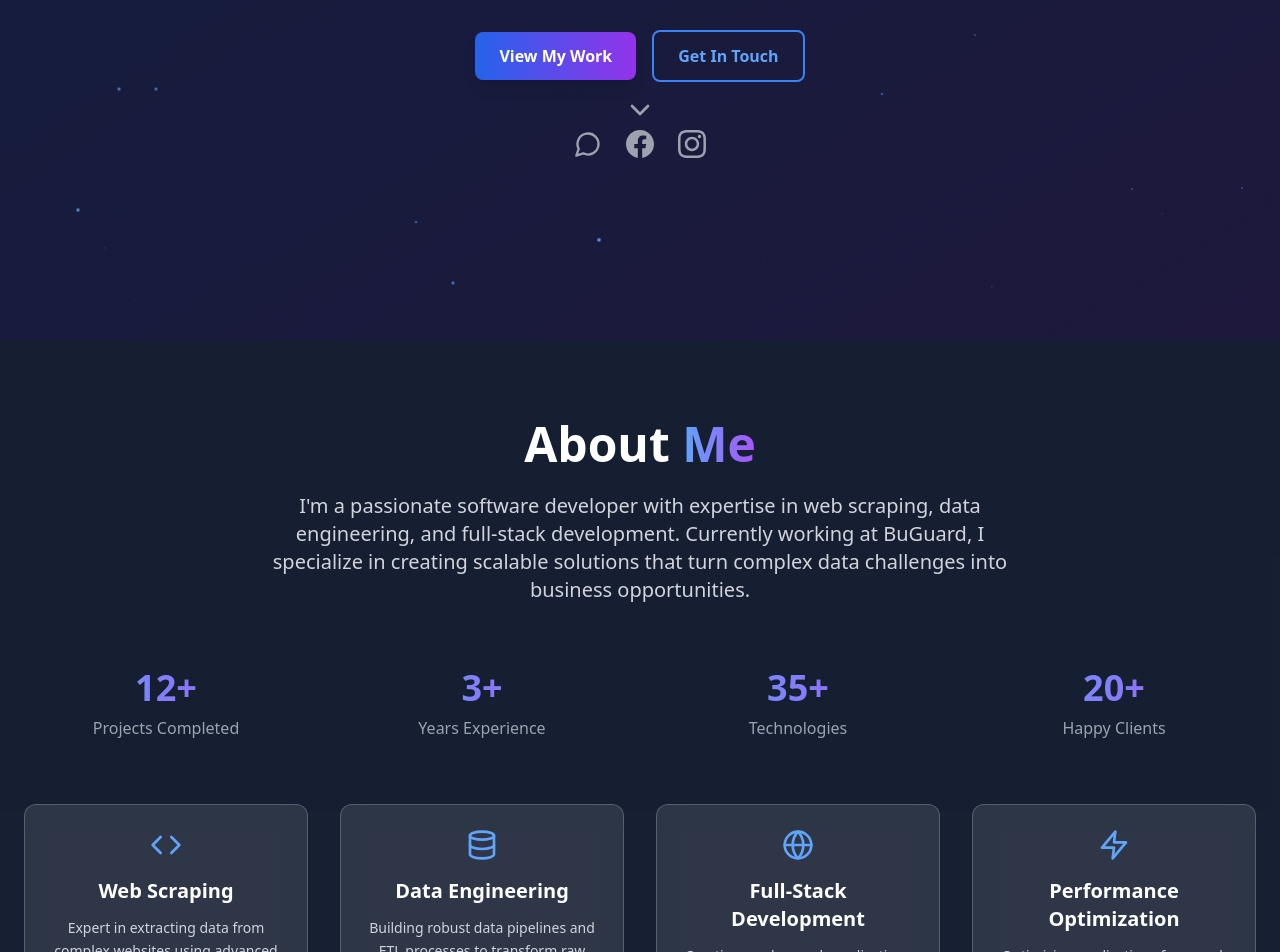
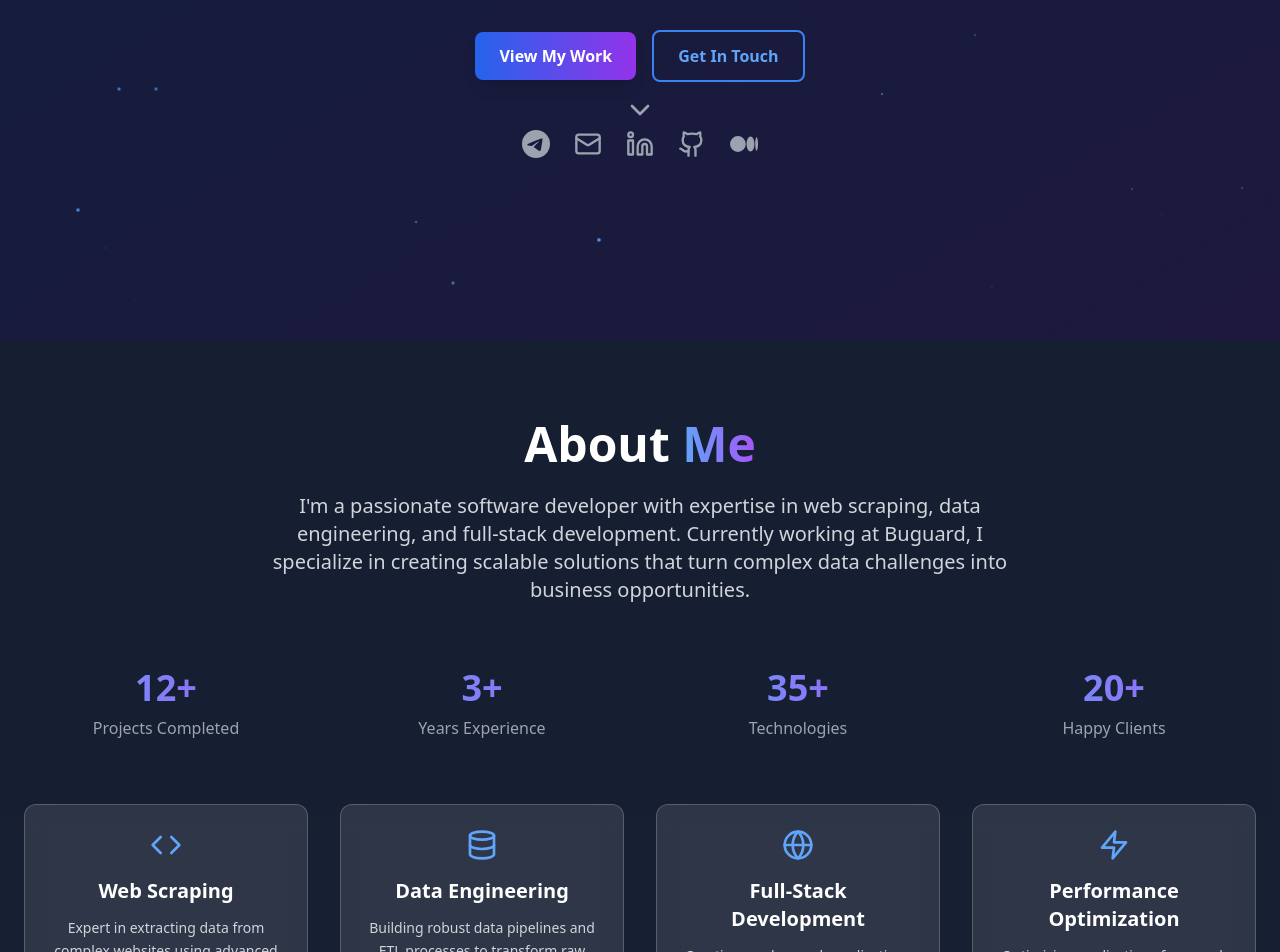
Before and after one commit to MrStarkEG/Portfolio, a Next.js app in the folder frontend/: page / in a window 1280 px wide. Shown: the part 460-1412 px from the top of the page. Built offline with nearby package versions, Linux system fonts and the light colour scheme.

Commit message:
feat: Updated with more social media info

```diff
--- a/frontend/src/components/About.tsx
+++ b/frontend/src/components/About.tsx
@@ -34,7 +34,7 @@ export default function About() {
     {
       icon: <Globe className="w-8 h-8" />,
       title: 'Full-Stack Development',
-      description: 'Creating modern web applications with React, Next.js, FastAPI, and other cutting-edge technologies.'
+      description: 'Creating modern web applications with Next.js, FastAPI, and other cutting-edge technologies.'
     },
     {
       icon: <Zap className="w-8 h-8" />,
@@ -58,7 +58,7 @@ export default function About() {
           </h2>
           <p className="text-xl text-gray-300 max-w-3xl mx-auto">
             I'm a passionate software developer with expertise in web scraping, data engineering,
-            and full-stack development. Currently working at BuGuard, I specialize in creating
+            and full-stack development. Currently working at Buguard, I specialize in creating
             scalable solutions that turn complex data challenges into business opportunities.
           </p>
         </motion.div>
--- a/frontend/src/components/Contact.tsx
+++ b/frontend/src/components/Contact.tsx
@@ -39,30 +39,20 @@ export default function Contact() {
 
   const contactInfo = [
     {
-      icon: <MessageCircle className="w-6 h-6" />,
+      icon: (
+        <svg className="w-6 h-6" fill="currentColor" viewBox="0 0 24 24">
+          <path d="M11.944 0A12 12 0 0 0 0 12a12 12 0 0 0 12 12 12 12 0 0 0 12-12A12 12 0 0 0 12 0a12 12 0 0 0-.056 0zm4.962 7.224c.1-.002.321.023.465.14a.506.506 0 0 1 .171.325c.016.093.036.306.02.472-.18 1.898-.962 6.502-1.36 8.627-.168.9-.499 1.201-.82 1.23-.696.065-1.225-.46-1.9-.902-1.056-.693-1.653-1.124-2.678-1.8-1.185-.78-.417-1.21.258-1.91.177-.184 3.247-2.977 3.307-3.23.007-.032.014-.15-.056-.212s-.174-.041-.249-.024c-.106.024-1.793 1.14-5.061 3.345-.48.33-.913.49-1.302.48-.428-.008-1.252-.241-1.865-.44-.752-.245-1.349-.374-1.297-.789.027-.216.325-.437.893-.663 3.498-1.524 5.83-2.529 6.998-3.014 3.332-1.386 4.025-1.627 4.476-1.635z"/>
+        </svg>
+      ),
       label: 'Telegram',
       value: '@MrStarkEG',
       link: 'https://t.me/MrStarkEG'
     },
     {
-      icon: (
-        <svg className="w-6 h-6" fill="currentColor" viewBox="0 0 24 24">
-          <path d="M24 12.073c0-6.627-5.373-12-12-12s-12 5.373-12 12c0 5.99 4.388 10.954 10.125 11.854v-8.385H7.078v-3.47h3.047V9.43c0-3.007 1.792-4.669 4.533-4.669 1.312 0 2.686.235 2.686.235v2.953H15.83c-1.491 0-1.956.925-1.956 1.874v2.25h3.328l-.532 3.47h-2.796v8.385C19.612 23.027 24 18.062 24 12.073z"/>
-        </svg>
-      ),
-      label: 'Facebook',
-      value: 'MrStarkEG',
-      link: 'https://facebook.com/MrStarkEG'
-    },
-    {
-      icon: (
-        <svg className="w-6 h-6" fill="currentColor" viewBox="0 0 24 24">
-          <path d="M12 2.163c3.204 0 3.584.012 4.85.07 3.252.148 4.771 1.691 4.919 4.919.058 1.265.069 1.645.069 4.849 0 3.205-.012 3.584-.069 4.849-.149 3.225-1.664 4.771-4.919 4.919-1.266.058-1.644.07-4.85.07-3.204 0-3.584-.012-4.849-.07-3.26-.149-4.771-1.699-4.919-4.92-.058-1.265-.07-1.644-.07-4.849 0-3.204.013-3.583.07-4.849.149-3.227 1.664-4.771 4.919-4.919 1.266-.057 1.645-.069 4.849-.069zm0-2.163c-3.259 0-3.667.014-4.947.072-4.358.2-6.78 2.618-6.98 6.98-.059 1.281-.073 1.689-.073 4.948 0 3.259.014 3.668.072 4.948.2 4.358 2.618 6.78 6.98 6.98 1.281.058 1.689.072 4.948.072 3.259 0 3.668-.014 4.948-.072 4.354-.2 6.782-2.618 6.979-6.98.059-1.28.073-1.689.073-4.948 0-3.259-.014-3.667-.072-4.947-.196-4.354-2.617-6.78-6.979-6.98-1.281-.059-1.69-.073-4.949-.073zm0 5.838c-3.403 0-6.162 2.759-6.162 6.162s2.759 6.163 6.162 6.163 6.162-2.759 6.162-6.163c0-3.403-2.759-6.162-6.162-6.162zm0 10.162c-2.209 0-4-1.79-4-4 0-2.209 1.791-4 4-4s4 1.791 4 4c0 2.21-1.791 4-4 4zm6.406-11.845c-.796 0-1.441.645-1.441 1.44s.645 1.44 1.441 1.44c.795 0 1.439-.645 1.439-1.44s-.644-1.44-1.439-1.44z"/>
-        </svg>
-      ),
-      label: 'Instagram',
-      value: '@mrstarkeg',
-      link: 'https://instagram.com/mrstarkeg'
+      icon: <Mail className="w-6 h-6" />,
+      label: 'Email',
+      value: 'ahmedelshahat70000@gmail.com',
+      link: 'mailto:ahmedelshahat70000@gmail.com'
     }
   ]
 
--- a/frontend/src/components/Footer.tsx
+++ b/frontend/src/components/Footer.tsx
@@ -1,7 +1,7 @@
 'use client'
 
 import { motion } from 'framer-motion'
-import { Heart, ArrowUp } from 'lucide-react'
+import { Heart, ArrowUp, Github, Linkedin, Mail, MessageCircle } from 'lucide-react'
 
 export default function Footer() {
   const scrollToTop = () => {
@@ -23,7 +23,7 @@ export default function Footer() {
             <h3 className="text-2xl font-bold gradient-text mb-4">MrStarkEG</h3>
             <p className="text-gray-300 leading-relaxed">
               Passionate software developer specializing in web scraping, data engineering,
-              and full-stack development. Currently working at BuGuard.
+              and full-stack development.
             </p>
           </motion.div>
 
@@ -62,31 +62,50 @@ export default function Footer() {
                 rel="noopener noreferrer"
                 whileHover={{ scale: 1.2, rotate: 5 }}
                 className="text-gray-400 hover:text-primary-400 transition-colors duration-300"
+                title="Telegram"
               >
                 <svg className="w-6 h-6" fill="currentColor" viewBox="0 0 24 24">
-                  <path d="M11.944 0A12 12 0 0 0 0 12a12 12 0 0 0 12 12 12 12 0 0 0 12-12A12 12 0 0 0 12 0a12 12 0 0 0-.056 0zm4.962 7.224c.1-.002.321.023.465.14a.506.506 0 0 1 .171.325c.016.093.036.306.02.472-.18 1.898-.962 6.502-1.36 8.627-.168.9-.499 1.201-.82 1.23-.696.065-1.225-.46-1.9-.902-1.056-.693-1.653-1.124-2.678-1.8-1.185-.78-.417-1.21.258-1.91.177-.184 3.247-2.977 3.307-3.23.007-.032.014-.15-.056-.212s-.174-.041-.249-.024c-.106.024-1.793 1.14-5.061 3.345-.48.33-.913.49-1.302.48-.428-.008-1.252-.241-1.865-.44-.752-.245-1.349-.374-1.297-.789.027-.216.325-.437.893-.663 3.498-1.524 5.83-2.529 6.998-3.014 3.332-1.386 4.025-1.627 4.476-1.635z"/>
+                  <path d="M11.944 0A12 12 0 0 0 0 12a12 12 0 0 0 12 12 12 12 0 0 0 12-12A12 12 0 0 0 12 0a12 12 0 0 0-.056 0zm4.962 7.224c.1-.002.321.023.465.14a.506.506 0 0 1 .171.325c.016.093.036.306.02.472-.18 1.898-.962 6.502-1.36 8.627-.168.9-.499 1.201-.82 1.23-.696.065-1.225-.46-1.9-.902-1.056-.693-1.653-1.124-2.678-1.8-1.185-.78-.417-1.21.258-1.91.177-.184 3.247-2.977 3.307-3.23.007-.032.014-.15-.056-.212s-.174-.041-.249-.024c-.106.024-1.793 1.14-5.061 3.345-.48.33-.913.49-1.302.48-.428-.008-1.252-.241-1.865-.44-.752-.245-1.349-.374-1.297-.789.027-.216.325-.437.893-.663 3.498-1.524 5.83-2.529 6.998-3.014 3.332-1.386 4.025-1.627 4.476-1.635z" />
                 </svg>
               </motion.a>
               <motion.a
-                href="https://facebook.com/MrStarkEG"
+                href="mailto:ahmedelshahat70000@gmail.com"
+                whileHover={{ scale: 1.2, rotate: -5 }}
+                className="text-gray-400 hover:text-primary-400 transition-colors duration-300"
+                title="Email"
+              >
+                <Mail size={24} />
+              </motion.a>
+              <motion.a
+                href="https://www.linkedin.com/in/ahmed-elshahat-25690b27b/"
+                target="_blank"
+                rel="noopener noreferrer"
+                whileHover={{ scale: 1.2, rotate: 5 }}
+                className="text-gray-400 hover:text-primary-400 transition-colors duration-300"
+                title="LinkedIn"
+              >
+                <Linkedin size={24} />
+              </motion.a>
+              <motion.a
+                href="https://github.com/MrStarkEG"
                 target="_blank"
                 rel="noopener noreferrer"
                 whileHover={{ scale: 1.2, rotate: -5 }}
                 className="text-gray-400 hover:text-primary-400 transition-colors duration-300"
+                title="GitHub"
               >
-                <svg className="w-6 h-6" fill="currentColor" viewBox="0 0 24 24">
-                  <path d="M24 12.073c0-6.627-5.373-12-12-12s-12 5.373-12 12c0 5.99 4.388 10.954 10.125 11.854v-8.385H7.078v-3.47h3.047V9.43c0-3.007 1.792-4.669 4.533-4.669 1.312 0 2.686.235 2.686.235v2.953H15.83c-1.491 0-1.956.925-1.956 1.874v2.25h3.328l-.532 3.47h-2.796v8.385C19.612 23.027 24 18.062 24 12.073z"/>
-                </svg>
+                <Github size={24} />
               </motion.a>
               <motion.a
-                href="https://instagram.com/mrstarkeg"
+                href="https://medium.com/@mrstarkeg"
                 target="_blank"
                 rel="noopener noreferrer"
                 whileHover={{ scale: 1.2, rotate: 5 }}
                 className="text-gray-400 hover:text-primary-400 transition-colors duration-300"
+                title="Medium"
               >
                 <svg className="w-6 h-6" fill="currentColor" viewBox="0 0 24 24">
-                  <path d="M12 2.163c3.204 0 3.584.012 4.85.07 3.252.148 4.771 1.691 4.919 4.919.058 1.265.069 1.645.069 4.849 0 3.205-.012 3.584-.069 4.849-.149 3.225-1.664 4.771-4.919 4.919-1.266.058-1.644.07-4.85.07-3.204 0-3.584-.012-4.849-.07-3.26-.149-4.771-1.699-4.919-4.92-.058-1.265-.07-1.644-.07-4.849 0-3.204.013-3.583.07-4.849.149-3.227 1.664-4.771 4.919-4.919 1.266-.057 1.645-.069 4.849-.069zm0-2.163c-3.259 0-3.667.014-4.947.072-4.358.2-6.78 2.618-6.98 6.98-.059 1.281-.073 1.689-.073 4.948 0 3.259.014 3.668.072 4.948.2 4.358 2.618 6.78 6.98 6.98 1.281.058 1.689.072 4.948.072 3.259 0 3.668-.014 4.948-.072 4.354-.2 6.782-2.618 6.979-6.98.059-1.28.073-1.689.073-4.948 0-3.259-.014-3.667-.072-4.947-.196-4.354-2.617-6.78-6.979-6.98-1.281-.059-1.69-.073-4.949-.073zm0 5.838c-3.403 0-6.162 2.759-6.162 6.162s2.759 6.163 6.162 6.163 6.162-2.759 6.162-6.163c0-3.403-2.759-6.162-6.162-6.162zm0 10.162c-2.209 0-4-1.79-4-4 0-2.209 1.791-4 4-4s4 1.791 4 4c0 2.21-1.791 4-4 4zm6.406-11.845c-.796 0-1.441.645-1.441 1.44s.645 1.44 1.441 1.44c.795 0 1.439-.645 1.439-1.44s-.644-1.44-1.439-1.44z"/>
+                  <path d="M13.54 12a6.8 6.8 0 01-6.77 6.82A6.8 6.8 0 010 12a6.8 6.8 0 016.77-6.82A6.8 6.8 0 0113.54 12zM20.96 12c0 3.54-1.51 6.42-3.38 6.42-1.87 0-3.39-2.88-3.39-6.42s1.52-6.42 3.39-6.42 3.38 2.88 3.38 6.42M24 12c0 3.17-.53 5.75-1.19 5.75-.66 0-1.19-2.58-1.19-5.75s.53-5.75 1.19-5.75C23.47 6.25 24 8.83 24 12z" />
                 </svg>
               </motion.a>
             </div>
@@ -108,7 +127,7 @@ export default function Footer() {
             >
               <Heart className="w-4 h-4 text-red-500 fill-current" />
             </motion.span>
-            and lots of coffee
+            and lots of coffee.
           </p>
 
           <motion.button
--- a/frontend/src/components/Hero.tsx
+++ b/frontend/src/components/Hero.tsx
@@ -2,15 +2,14 @@
 
 import { useState, useEffect } from 'react'
 import { motion } from 'framer-motion'
-import { ChevronDown, Github, Linkedin, MessageCircle } from 'lucide-react'
+import { ChevronDown, Github, Linkedin, MessageCircle, Mail } from 'lucide-react'
 
 export default function Hero() {
   const [currentRole, setCurrentRole] = useState(0)
   const roles = [
     'Web Scraping Expert',
     'Data Engineer',
-    'Full-Stack Developer',
-    'Backend Specialist'
+    'Backend Developer'
   ]
 
   useEffect(() => {
@@ -88,7 +87,7 @@ export default function Hero() {
             className="text-lg md:text-xl text-gray-400 mb-12 max-w-2xl mx-auto"
           >
             Passionate about extracting insights from data and building scalable web solutions.
-            Currently working at <span className="text-primary-400 font-semibold">BuGuard</span>,
+            Currently working at <span className="text-primary-400 font-semibold">Buguard</span>,
             crafting innovative solutions for complex data challenges.
           </motion.p>
 
@@ -119,31 +118,56 @@ export default function Hero() {
               whileHover={{ scale: 1.2, rotate: 5 }}
               whileTap={{ scale: 0.9 }}
               className="text-gray-400 hover:text-primary-400 transition-colors duration-300"
+              title="Telegram"
             >
-              <MessageCircle size={28} />
+              <svg className="w-7 h-7" fill="currentColor" viewBox="0 0 24 24">
+                <path d="M11.944 0A12 12 0 0 0 0 12a12 12 0 0 0 12 12 12 12 0 0 0 12-12A12 12 0 0 0 12 0a12 12 0 0 0-.056 0zm4.962 7.224c.1-.002.321.023.465.14a.506.506 0 0 1 .171.325c.016.093.036.306.02.472-.18 1.898-.962 6.502-1.36 8.627-.168.9-.499 1.201-.82 1.23-.696.065-1.225-.46-1.9-.902-1.056-.693-1.653-1.124-2.678-1.8-1.185-.78-.417-1.21.258-1.91.177-.184 3.247-2.977 3.307-3.23.007-.032.014-.15-.056-.212s-.174-.041-.249-.024c-.106.024-1.793 1.14-5.061 3.345-.48.33-.913.49-1.302.48-.428-.008-1.252-.241-1.865-.44-.752-.245-1.349-.374-1.297-.789.027-.216.325-.437.893-.663 3.498-1.524 5.83-2.529 6.998-3.014 3.332-1.386 4.025-1.627 4.476-1.635z"/>
+              </svg>
             </motion.a>
             <motion.a
-              href="https://facebook.com/MrStarkEG"
+              href="mailto:ahmedelshahat70000@gmail.com"
               target="_blank"
               rel="noopener noreferrer"
               whileHover={{ scale: 1.2, rotate: -5 }}
               whileTap={{ scale: 0.9 }}
               className="text-gray-400 hover:text-primary-400 transition-colors duration-300"
+              title="Email"
             >
-              <svg className="w-7 h-7" fill="currentColor" viewBox="0 0 24 24">
-                <path d="M24 12.073c0-6.627-5.373-12-12-12s-12 5.373-12 12c0 5.99 4.388 10.954 10.125 11.854v-8.385H7.078v-3.47h3.047V9.43c0-3.007 1.792-4.669 4.533-4.669 1.312 0 2.686.235 2.686.235v2.953H15.83c-1.491 0-1.956.925-1.956 1.874v2.25h3.328l-.532 3.47h-2.796v8.385C19.612 23.027 24 18.062 24 12.073z"/>
-              </svg>
+              <Mail size={28} />
             </motion.a>
             <motion.a
-              href="https://instagram.com/mrstarkeg"
+              href="https://www.linkedin.com/in/ahmed-elshahat-25690b27b/"
               target="_blank"
               rel="noopener noreferrer"
               whileHover={{ scale: 1.2, rotate: 5 }}
               whileTap={{ scale: 0.9 }}
               className="text-gray-400 hover:text-primary-400 transition-colors duration-300"
+              title="LinkedIn"
+            >
+              <Linkedin size={28} />
+            </motion.a>
+            <motion.a
+              href="https://github.com/MrStarkEG"
+              target="_blank"
+              rel="noopener noreferrer"
+              whileHover={{ scale: 1.2, rotate: -5 }}
+              whileTap={{ scale: 0.9 }}
+              className="text-gray-400 hover:text-primary-400 transition-colors duration-300"
+              title="GitHub"
+            >
+              <Github size={28} />
+            </motion.a>
+            <motion.a
+              href="https://medium.com/@mrstarkeg"
+              target="_blank"
+              rel="noopener noreferrer"
+              whileHover={{ scale: 1.2, rotate: 5 }}
+              whileTap={{ scale: 0.9 }}
+              className="text-gray-400 hover:text-primary-400 transition-colors duration-300"
+              title="Medium"
             >
               <svg className="w-7 h-7" fill="currentColor" viewBox="0 0 24 24">
-                <path d="M12 2.163c3.204 0 3.584.012 4.85.07 3.252.148 4.771 1.691 4.919 4.919.058 1.265.069 1.645.069 4.849 0 3.205-.012 3.584-.069 4.849-.149 3.225-1.664 4.771-4.919 4.919-1.266.058-1.644.07-4.85.07-3.204 0-3.584-.012-4.849-.07-3.26-.149-4.771-1.699-4.919-4.92-.058-1.265-.07-1.644-.07-4.849 0-3.204.013-3.583.07-4.849.149-3.227 1.664-4.771 4.919-4.919 1.266-.057 1.645-.069 4.849-.069zm0-2.163c-3.259 0-3.667.014-4.947.072-4.358.2-6.78 2.618-6.98 6.98-.059 1.281-.073 1.689-.073 4.948 0 3.259.014 3.668.072 4.948.2 4.358 2.618 6.78 6.98 6.98 1.281.058 1.689.072 4.948.072 3.259 0 3.668-.014 4.948-.072 4.354-.2 6.782-2.618 6.979-6.98.059-1.28.073-1.689.073-4.948 0-3.259-.014-3.667-.072-4.947-.196-4.354-2.617-6.78-6.979-6.98-1.281-.059-1.69-.073-4.949-.073zm0 5.838c-3.403 0-6.162 2.759-6.162 6.162s2.759 6.163 6.162 6.163 6.162-2.759 6.162-6.163c0-3.403-2.759-6.162-6.162-6.162zm0 10.162c-2.209 0-4-1.79-4-4 0-2.209 1.791-4 4-4s4 1.791 4 4c0 2.21-1.791 4-4 4zm6.406-11.845c-.796 0-1.441.645-1.441 1.44s.645 1.44 1.441 1.44c.795 0 1.439-.645 1.439-1.44s-.644-1.44-1.439-1.44z"/>
+                <path d="M13.54 12a6.8 6.8 0 01-6.77 6.82A6.8 6.8 0 010 12a6.8 6.8 0 016.77-6.82A6.8 6.8 0 0113.54 12zM20.96 12c0 3.54-1.51 6.42-3.38 6.42-1.87 0-3.39-2.88-3.39-6.42s1.52-6.42 3.39-6.42 3.38 2.88 3.38 6.42M24 12c0 3.17-.53 5.75-1.19 5.75-.66 0-1.19-2.58-1.19-5.75s.53-5.75 1.19-5.75C23.47 6.25 24 8.83 24 12z"/>
               </svg>
             </motion.a>
           </motion.div>
--- a/frontend/src/data/experience.ts
+++ b/frontend/src/data/experience.ts
@@ -10,7 +10,7 @@ export interface Experience {
 export const experience: Experience[] = [
   {
     id: 1,
-    company: "BuGuard",
+    company: "Buguard",
     position: "Software Engineer",
     duration: "Nov 2024 - Present",
     description: "Developing robust backend systems using Django and FastAPI with PostgreSQL and MongoDB. Building scalable applications, security tools, web scraping solutions, and data processing pipelines.",
--- a/frontend/src/lib/api.ts
+++ b/frontend/src/lib/api.ts
@@ -41,7 +41,6 @@ export interface Stats {
   clients_satisfied: number;
 }
 
-// Local data fetchers that simulate async API calls
 export const getProjects = async (): Promise<Project[]> => {
   return Promise.resolve(projects);
 };
@@ -72,13 +71,9 @@ export const getStats = async (): Promise<Stats> => {
   return Promise.resolve(stats);
 };
 
-// For contact form, we'll need to integrate with a service like EmailJS or Formspree
 export const sendContactMessage = async (message: ContactMessage): Promise<{ success: boolean; message: string }> => {
-  // This will be replaced with actual email service integration
-  // For now, just log to console
   console.log('Contact message:', message);
 
-  // Simulate API delay
   await new Promise(resolve => setTimeout(resolve, 1000));
 
   return {
```
Also changed, not shown: frontend/src/components/Experience.tsx (+4 -5 lines), 1 other file (tests, documents, lock files or other folders).
